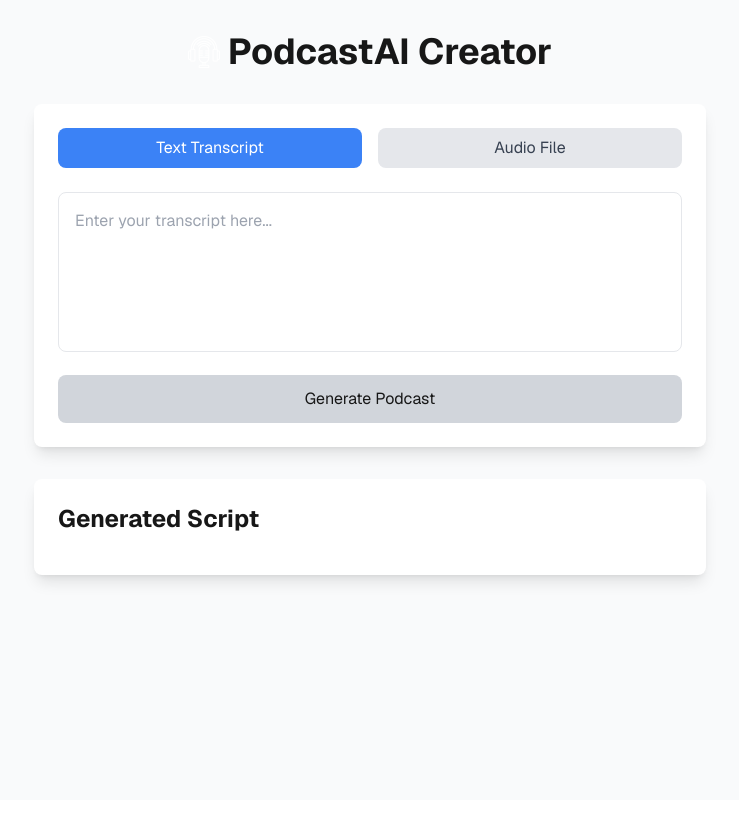
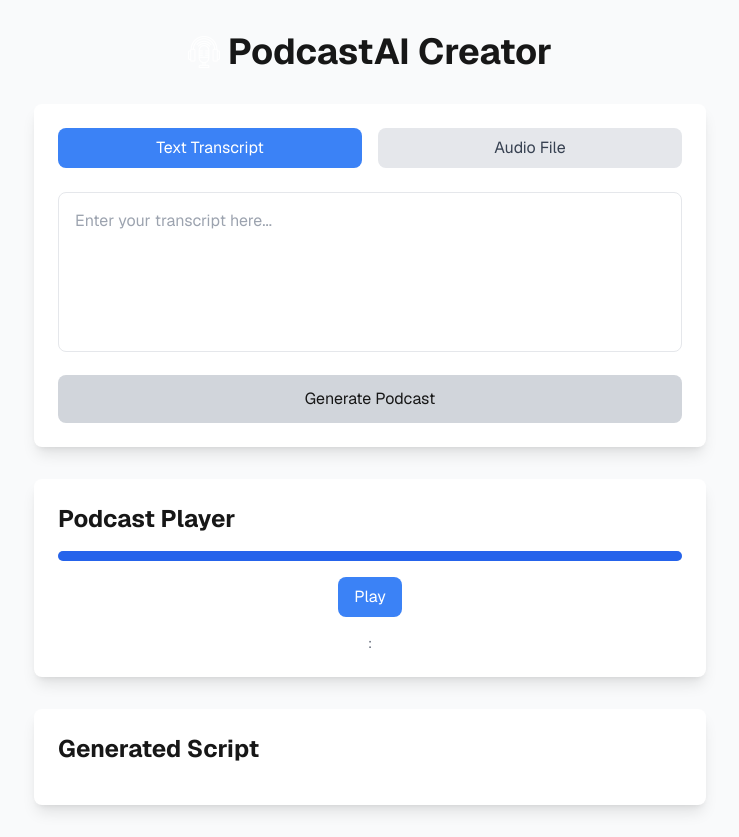
Before and after one commit to kwong0419/podcast-generator, a Next.js app in the folder frontend/: page / in a window 1280 px wide. Shown: the whole page, without its empty margins (270-1009 px from the left). Before the commit the page ends 800 px from the top, so only its background shows below. Built offline with nearby package versions, Linux system fonts and the light colour scheme.

Commit message:
install ElevenLabs package, complete PodcastPlayer component

```diff
--- a/frontend/app/components/PodcastPlayer.tsx
+++ b/frontend/app/components/PodcastPlayer.tsx
@@ -1,3 +1,148 @@
-export default function PodcastPlayer() {
-  return <div>PodcastPlayer</div>
+'use client'
+
+import {useState, useEffect, useRef} from 'react'
+import {Segment} from '../types/types'
+
+interface PodcastPlayerProps {
+  segments: Segment[]
 }
+
+export default function PodcastPlayer({segments}: PodcastPlayerProps) {
+  const [isPlaying, setIsPlaying] = useState(false)
+  const [currentSegmentIndex, setCurrentSegmentIndex] = useState(0)
+  const [audioQueue, setAudioQueue] = useState<HTMLAudioElement[]>([])
+  const [isLoading, setIsLoading] = useState(false)
+  const currentAudioRef = useRef<HTMLAudioElement | null>(null)
+
+  // Voice IDs from ElevenLabs (customizable)
+  const voices = {
+    'Host A': 'pNInz6obpgDQGcFmaJgB', // Adam
+    'Host B': 'yoZ06aMxZJJ28mfd3POQ', // Sam
+  }
+
+  const generateSpeech = async (text: string, voiceId: string): Promise<Blob> => {
+    const response = await fetch(`https://api.elevenlabs.io/v1/text-to-speech/${voiceId}`, {
+      method: 'POST',
+      headers: {
+        Accept: 'audio/mpeg',
+        'Content-Type': 'application/json',
+        'xi-api-key': process.env.NEXT_PUBLIC_ELEVENLABS_API_KEY!,
+      },
+      body: JSON.stringify({
+        text,
+        model_id: 'eleven_monolingual_v1',
+        voice_settings: {
+          stability: 0.5,
+          similarity_boost: 0.5,
+        },
+      }),
+    })
+
+    if (!response.ok) {
+      const errorData = await response.json().catch(() => ({}))
+      console.error('ElevenLabs API Error:', errorData)
+      throw new Error(`Failed to generate audio: ${response.status}`)
+    }
+
+    return await response.blob()
+  }
+
+  const loadAudioSegments = async () => {
+    setIsLoading(true)
+    const audioElements: HTMLAudioElement[] = []
+
+    try {
+      for (const segment of segments) {
+        if (segment.speaker in voices) {
+          const audioBlob = await generateSpeech(segment.text, voices[segment.speaker as keyof typeof voices])
+
+          const audioUrl = URL.createObjectURL(audioBlob)
+          const audio = new Audio(audioUrl)
+
+          // Add ended event listener to play next segment
+          audio.addEventListener('ended', () => {
+            playNextSegment()
+          })
+
+          audioElements.push(audio)
+        }
+      }
+      setAudioQueue(audioElements)
+    } catch (error) {
+      console.error('Error loading audio segments:', error)
+    } finally {
+      setIsLoading(false)
+    }
+  }
+
+  useEffect(() => {
+    loadAudioSegments()
+    return () => {
+      // Cleanup audio elements when component unmounts
+      audioQueue.forEach((audio) => {
+        audio.pause()
+        audio.src = ''
+      })
+    }
+  }, [segments])
+
+  const playNextSegment = () => {
+    if (currentSegmentIndex < audioQueue.length - 1) {
+      setCurrentSegmentIndex((prev) => prev + 1)
+      playSegment(currentSegmentIndex + 1)
+    } else {
+      setIsPlaying(false)
+      setCurrentSegmentIndex(0)
+    }
+  }
+
+  const playSegment = (index: number) => {
+    if (currentAudioRef.current) {
+      currentAudioRef.current.pause()
+    }
+    const audio = audioQueue[index]
+    if (audio) {
+      currentAudioRef.current = audio
+      audio.play()
+    }
+  }
+
+  const togglePlayPause = () => {
+    if (isPlaying) {
+      currentAudioRef.current?.pause()
+    } else {
+      playSegment(currentSegmentIndex)
+    }
+    setIsPlaying(!isPlaying)
+  }
+
+  return (
+    <div className="max-w-2xl mx-auto mt-8 bg-white dark:bg-gray-800 rounded-lg shadow-lg p-6">
+      <h2 className="text-2xl font-bold mb-4">Podcast Player</h2>
+      <div className="flex flex-col items-center space-y-4">
+        <div className="w-full bg-gray-200 rounded-full h-2.5">
+          <div
+            className="bg-blue-600 h-2.5 rounded-full"
+            style={{width: `${(currentSegmentIndex / segments.length) * 100}%`}}
+          ></div>
+        </div>
+
+        <div className="flex items-center space-x-4">
+          <button
+            onClick={togglePlayPause}
+            disabled={isLoading || audioQueue.length === 0}
+            className={`px-4 py-2 rounded-lg ${
+              isLoading ? 'bg-gray-300 cursor-not-allowed' : 'bg-blue-500 hover:bg-blue-600 text-white'
+            }`}
+          >
+            {isLoading ? 'Loading...' : isPlaying ? 'Pause' : 'Play'}
+          </button>
+        </div>
+
+        <div className="text-sm text-gray-500">
+          {segments[currentSegmentIndex]?.speaker}: {segments[currentSegmentIndex]?.text}
+        </div>
+      </div>
+    </div>
+  )
+}
--- a/frontend/app/page.tsx
+++ b/frontend/app/page.tsx
@@ -4,7 +4,7 @@ import {useState} from 'react'
 import Image from 'next/image'
 import PodcastInput from './components/PodcastInput'
 import ScriptDisplay from './components/ScriptDisplay'
-// import PodcastPlayer from './components/PodcastPlayer'
+import PodcastPlayer from './components/PodcastPlayer'
 import {Segment} from './types/types'
 
 export default function Home() {
@@ -60,7 +60,7 @@ export default function Home() {
 
       {generatedSegments && (
         <>
-          {/* <PodcastPlayer script={generatedScript} /> */}
+          <PodcastPlayer segments={generatedSegments} />
           <ScriptDisplay segments={generatedSegments} />
         </>
       )}
--- a/frontend/app/types/types.ts
+++ b/frontend/app/types/types.ts
@@ -1,6 +1,10 @@
 export interface PodcastInputProps {
   onGenerate: (input: string | File) => Promise<void> // Callback function that handles generation
   isGenerating: boolean // Loading state indicator
+}
+
+export interface PodcastPlayerProps {
+  segments: Segment[]
 }
 
 export interface Script {
```
Also changed, not shown: frontend/package.json (+7 -6 lines), 1 other file (tests, documents, lock files or other folders).
